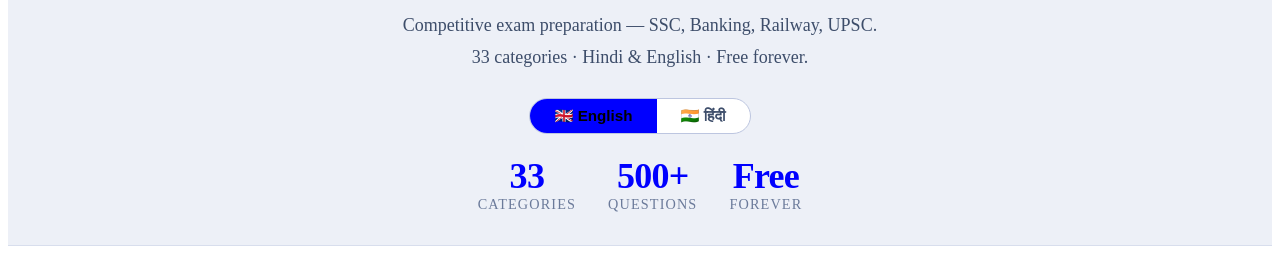
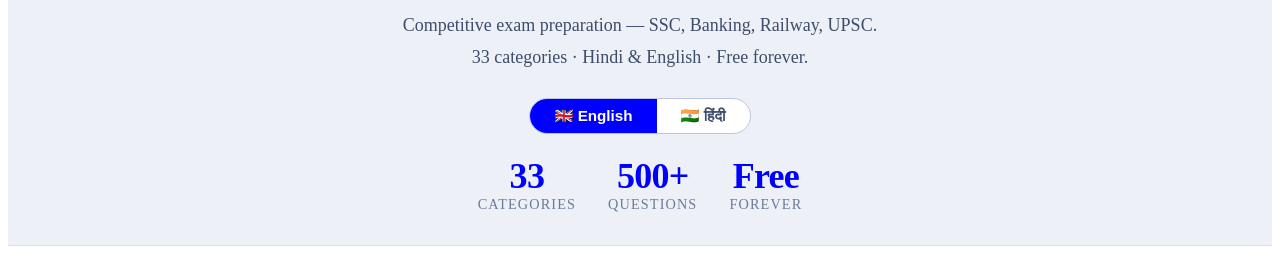
Before and after one commit to HimanshuTyagiJi/TyagiHub, a Jekyll site: the page built from gk-quiz/index.html, in a window 1280 px wide. Shown: the part 206-482 px from the top of the page. Built offline with Jekyll 4.4.1, drawn with Linux system fonts in a browser that asks for light colours.

Commit message:
Update gk-quiz.css

```diff
--- a/assets/css/gk-quiz.css
+++ b/assets/css/gk-quiz.css
@@ -61,7 +61,7 @@
 
 .lang-toggle__btn.active {
   background: var(--clr-accent);
-  color: #000;
+  color: #FFFFFF;
 }
 
 [data-theme="light"] .lang-toggle {
```
